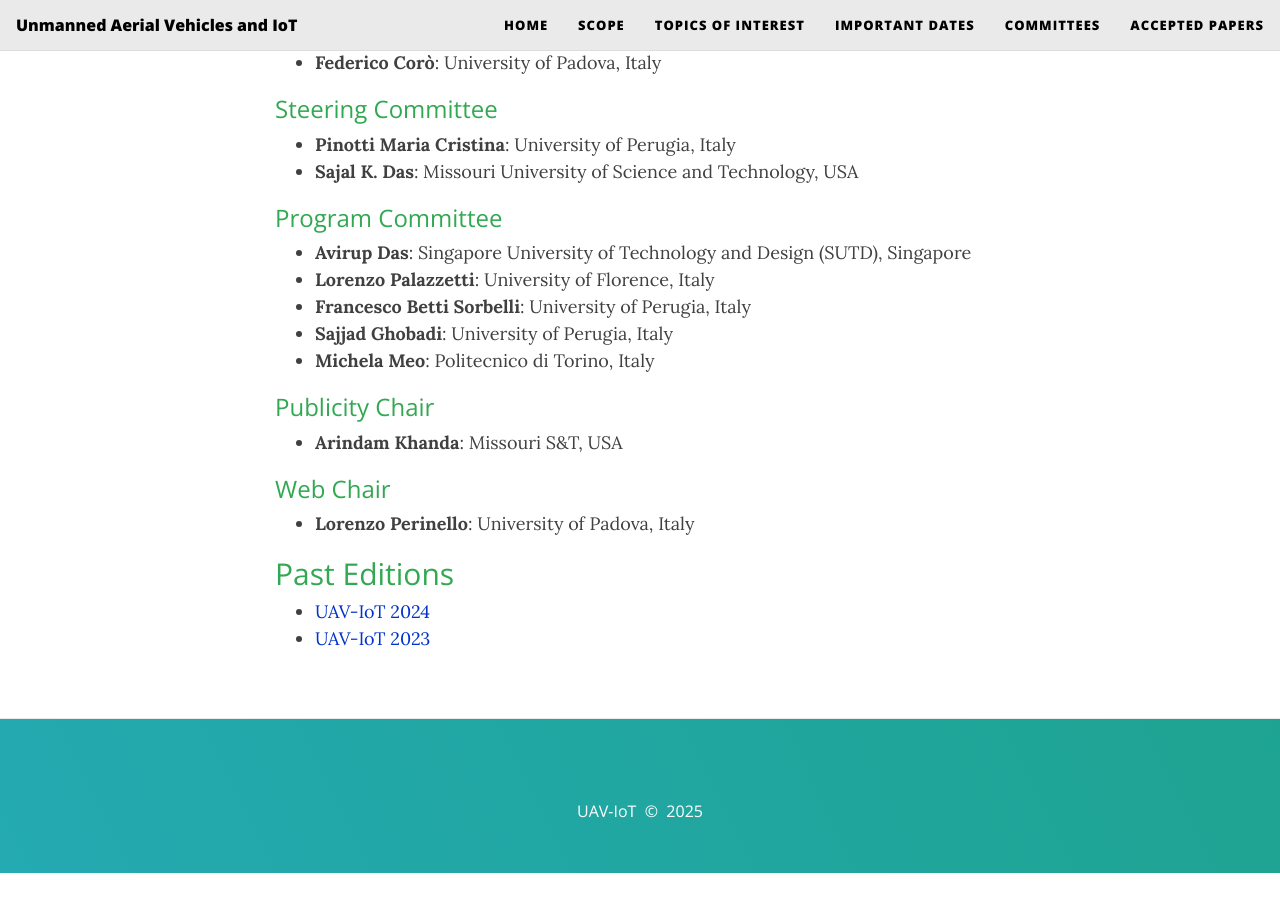
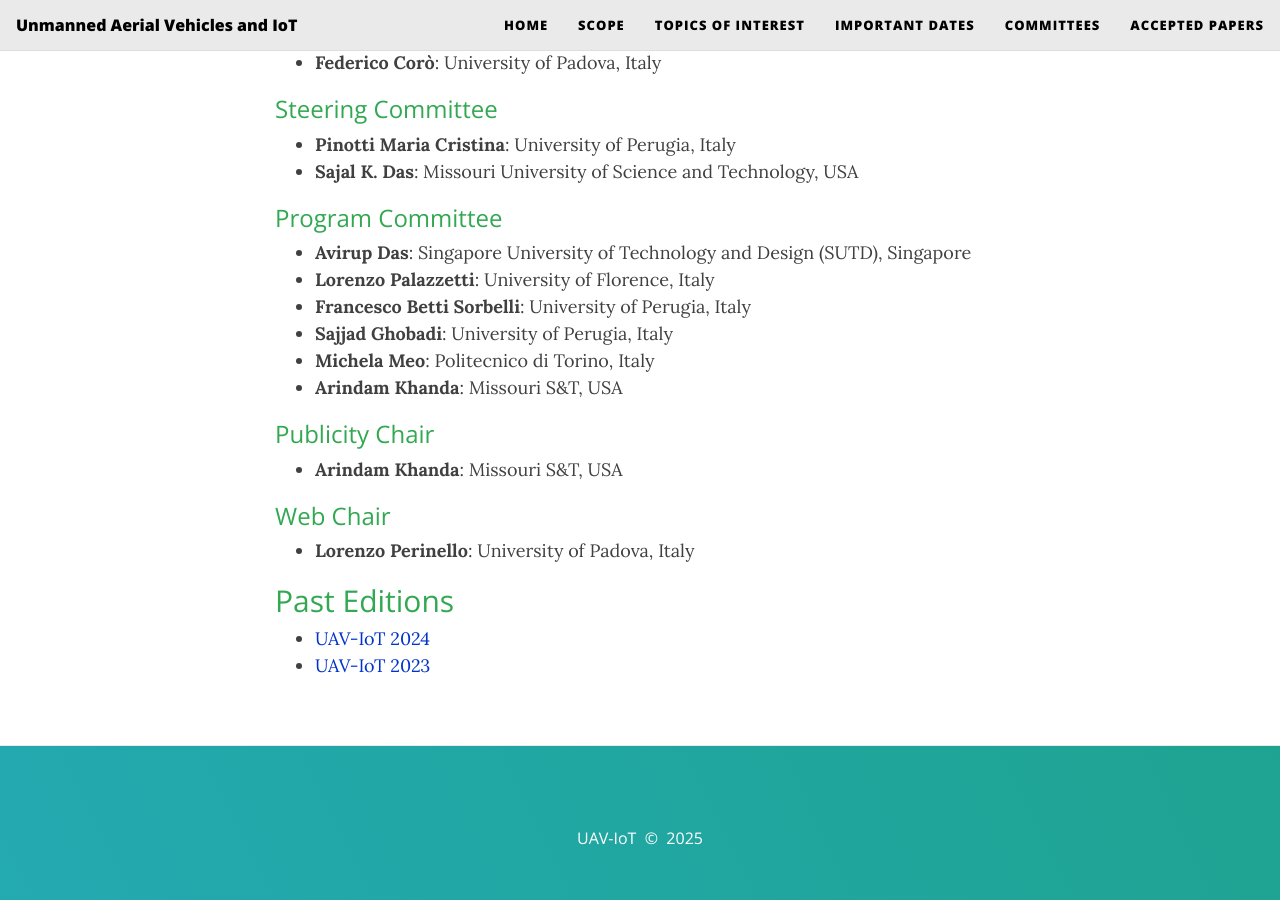
Before and after one commit to uav-iot/uav-iot.github.io, a Jekyll site: the page built from index.md, in a window 1280 px wide and 900 px high, scrolled down 2931 px. Built offline with Jekyll 4.4.1, drawn with Linux system fonts in a browser that asks for light colours; nearby versions of some CDN libraries; before the commit the page ends 3804 px from its top, so only the background shows below that.

Commit message:
updated program committe

```diff
--- a/index.md
+++ b/index.md
@@ -105,7 +105,7 @@ be published in the workshop proceedings.
 - **Francesco Betti Sorbelli**: University of Perugia, Italy
 - **Sajjad Ghobadi**: University of Perugia, Italy
 - **Michela Meo**: Politecnico di Torino, Italy
-
+- **Arindam Khanda**: Missouri S&T, USA
 
 ### Publicity Chair
 {: style="color:#32a852"}
```
